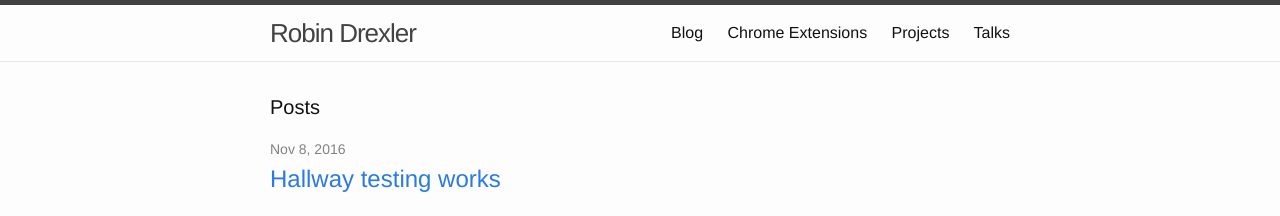
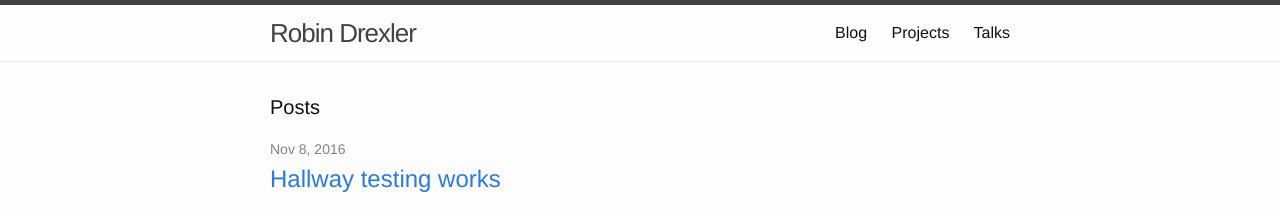
Before and after one commit to robin-drexler/robin-drexler.com, a Jekyll site: the page built from blog.markdown, in a window 1280 px wide. Shown: the top 216 px of the page. Built offline with Jekyll 4.4.1, drawn with Linux system fonts in a browser that asks for light colours.

Commit message:
static menu data

```diff
--- /dev/null
+++ b/_data/menu.yml
@@ -0,0 +1,6 @@
+- text: Blog
+  url: /blog/
+- text: Projects
+  url: /projects/
+- text: Talks
+  url: https://slidr.io/robin-drexler/
--- a/_includes/header.html
+++ b/_includes/header.html
@@ -14,12 +14,9 @@
       </span>
 
       <div class="trigger">
-        {% for my_page in site.pages %}
-          {% if my_page.title %}
-          <a class="page-link" href="{{ my_page.url | relative_url }}">{{ my_page.title | escape }}</a>
-          {% endif %}
+        {% for my_page in site.data.menu %}
+          <a class="page-link" href="{{ my_page.url | relative_url }}">{{ my_page.text | escape }}</a>
         {% endfor %}
-        <a class="page-link" href="https://slidr.io/robin-drexler/">Talks</a>
 
       </div>
     </nav>
```
